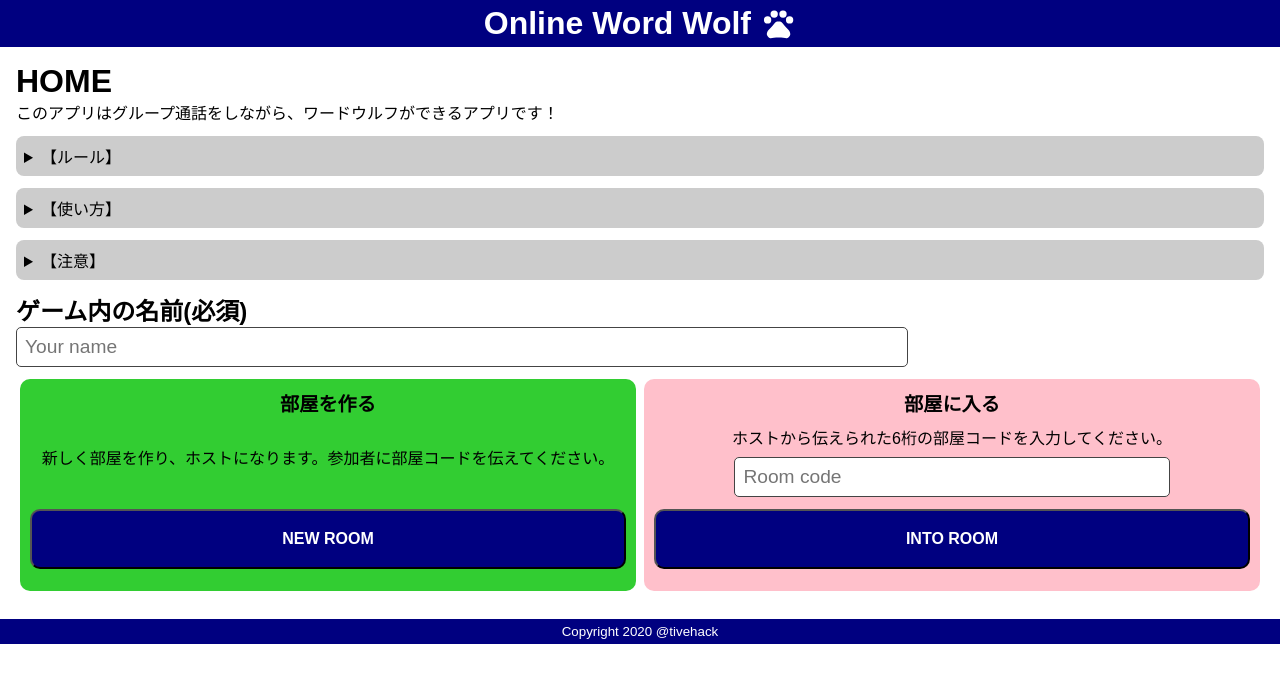
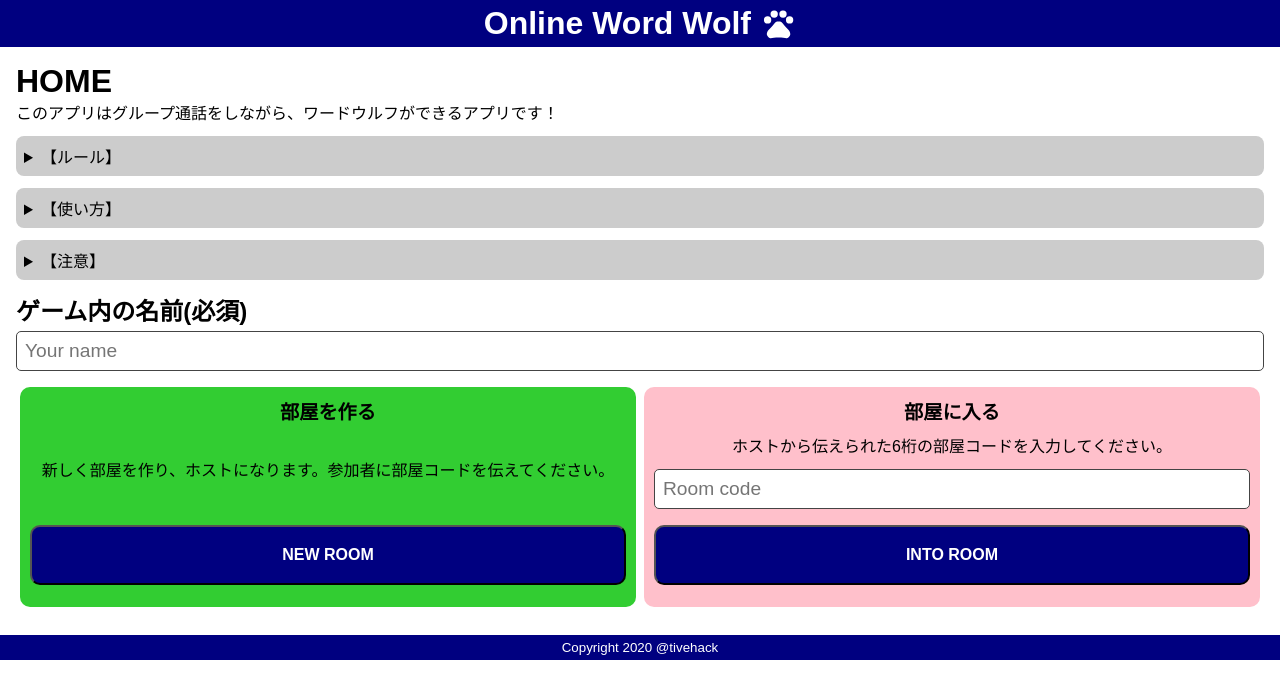
Before and after one commit to nbr41to/word-wolf-app, a React (Create React App) app: page / in a window 1280 px wide. Shown: the top 698 px of the page. Built offline with nearby package versions, Linux system fonts and the light colour scheme; no server answers.

Commit message:
box-sizingを適応

```diff
--- a/src/GlobalStyle.jsx
+++ b/src/GlobalStyle.jsx
@@ -5,13 +5,13 @@ export const GlobalStyle = createGlobalStyle`
     font-family: 'Hiragino Maru Gothic ProN',sans-serif;
     /* font-size: 62.5%; */
     font-size: 100%;
-    box-sizing: border-box;
   }
 
   /* reset */
   * {
     padding: 0;
     margin: 0;
+    box-sizing: border-box;
   }
 
 `
--- a/src/Theme.jsx
+++ /dev/null
@@ -1,11 +0,0 @@
-import React from 'react'
-
-const Theme = () => {
-    return (
-        <div>
-
-        </div>
-    )
-}
-
-export default Theme
--- a/src/components/atoms/Input/Input.styled.jsx
+++ b/src/components/atoms/Input/Input.styled.jsx
@@ -1,9 +1,11 @@
 import styled from 'styled-components'
 
 export const StyledComponents = styled.input`
-    width: 70%;
+    width: 100%;
     font-size: 1.2rem;
     padding: 8px;
     border-radius: 5px;
     border: 1px solid #444;
+    margin: 4px 0;
+
 `
```
